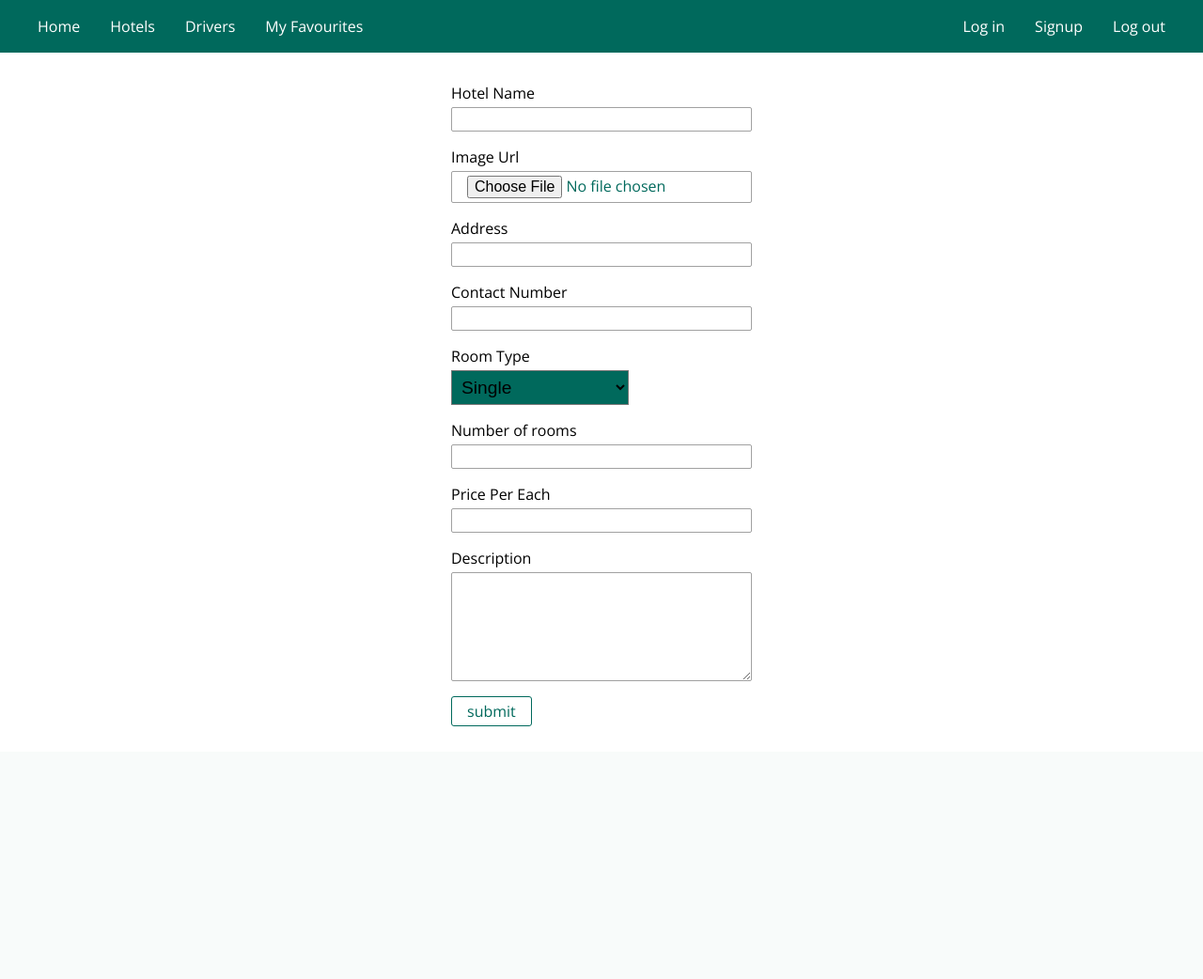
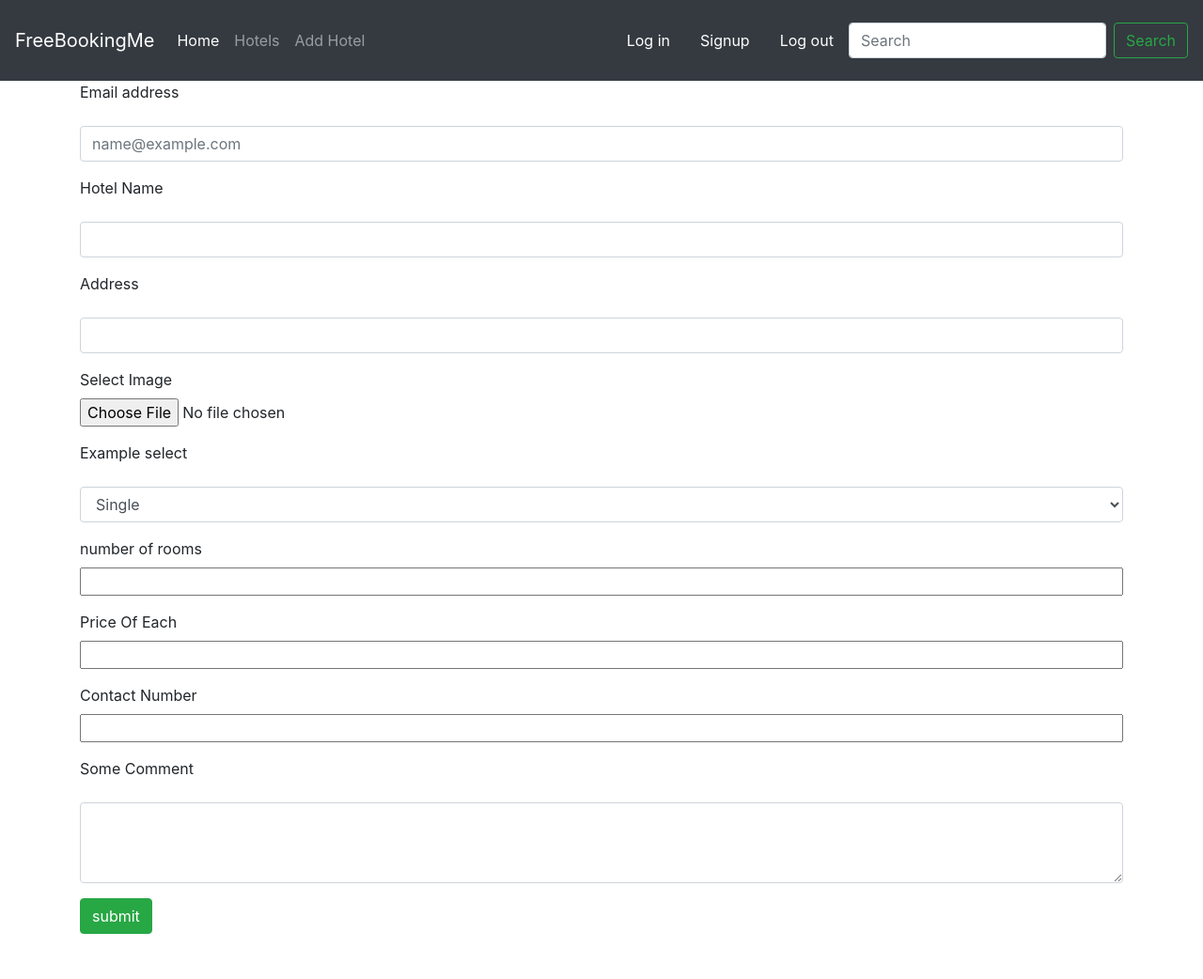
Before and after one commit to Anuradha4dm/hotel-reservation-application, a PHP site: page /views/admin/add-hotel.php in a window 1280 px wide. Shown: the whole page at 94% size. Before the commit the page ends 773 px from the top, so only its background shows below. Run offline with PHP 8.4, Linux system fonts and the light colour scheme.

Commit message:
add authentication

```diff
--- a/php/add-hotel-handler.php
+++ b/php/add-hotel-handler.php
@@ -8,6 +8,7 @@ if (isset($_POST['submit'])) {
 
     $name = $_POST['name'];
     $address = $_POST['address'];
+    $email=$_POST['email'];
     $contactNumber = $_POST['contact-number'];
     $roomType = $_POST['room-type'];
     $price = $_POST['price'];
@@ -20,7 +21,7 @@ if (isset($_POST['submit'])) {
 }
 
 #add new hotel into the hotel table
-$sql = "insert into hotel(hotelName,imageUrl,address,contactNumber,description) values('$name','$saveImage','$address','$contactNumber','$description')";
+$sql = "insert into hotel(hotelName,imageUrl,address,contactNumber,description,email) values('$name','$saveImage','$address','$contactNumber','$description','$email')";
 $result = mysqli_query($conn, $sql);
 
 getError($result, 'New hotel is added');
@@ -62,7 +63,7 @@ function getError($result, $msg)
         echo "console.log('$msg');";
         echo "</script>";
 
-        header("location: /views/main/index.php");
+        header("location: /");
     } else {
         die("connection faild " . mysqli_error($conn));
     }
--- a/php/getSpecificProduct.php
+++ b/php/getSpecificProduct.php
@@ -26,10 +26,10 @@ if ($conn) {
 
 if(isset($_GET['submit'])){
 
-    $id=$_GET['id'];
+    $getId=$_GET['hotelId'];
 }
 
-$getId= explode('.',$id)[1] ;
+
 
 
 //class which get the hotel_available table
--- a/views/admin/add-hotel.php
+++ b/views/admin/add-hotel.php
@@ -16,60 +16,70 @@ include('../includes/head.php');
     include('../../php/connection.php');
     ?>
 
-
-
-    <main>
-        <form class="hotel-add-form" action="../../php/add-hotel-handler.php" method="POST" enctype="multipart/form-data" >
-            <div class="form-control">
-                <label for="name">Hotel Name</label>
-                <input type="text" name="name" id="name" >
-            </div>
-            <div class="form-control">
-                <label for="imageUrl">Image Url</label>
-                <input class="btn" type="file" name="imageUrl" id="imageUrl" >
-            </div>
-            <div class="form-control">
-                <label for="address">Address</label>
-                <input type="text" name="address" id="address" >
-            </div>
-            <div class="form-control">
-                <label for="contact-number">Contact Number</label>
-                <input type="text" name="contact-number" id="contact-number" >
+    <div class="container  mb-5">
+        <form class="form-group" action="../../php/add-hotel-handler.php" method="POST" enctype="multipart/form-data">
+            <div>
+                <label for="emal">Email address</label>
+                <input type="email" name="email" class="form-control" id="email" placeholder="name@example.com">
             </div>
 
-            <div class="form-control">
-                <label  for="room-type">Room Type</label>
-                <select class="room-type" name="room-type" id="">
+            <div>
+                <label for="hotelname">Hotel Name</label>
+                <input type="text" class="form-control" id="hotelname" name="name">
+            </div>
 
+            <div>
+                <label for="address">Address</label>
+                <input type="text" class="form-control" id="address" name="address">
+            </div>
+
+            <div class="form-group">
+                <label for="image">Select Image</label>
+                <input type="file" class="form-control-file" id="image" name="imageUrl">
+            </div>
+
+            <div class="form-group">
+                <label for="type">Example select</label>
+                <select class="form-control" id="type" name="room-type">
                     <option value="single">Single</option>
                     <option value="double">Double</option>
                     <option value="triple">Triple</option>
                     <option value="quad">Quad</option>
 
                 </select>
-
+            </div>
+            <div class="form-group">
+                <label for="qty">number of rooms</label>
+                <input type="number" class="form-control-file" id="qty" name="quatity">
             </div>
 
-            <div class="form-control">
-                <label for="quatity">Number of rooms</label>
-                <input type="number" name="quatity" id="quatity" step="0.01">
+            <div class="form-group">
+                <label for="price">Price Of Each</label>
+                <input type="number" class="form-control-file" id="price" name="price" step="0.01">
+            </div>
+            <div class="form-group">
+                <label for="contact">Contact Number</label>
+                <input type="number" class="form-control-file" id="contact" name="contact-number">
             </div>
 
-            <div class="form-control">
-                <label for="price">Price Per Each</label>
-                <input type="number" name="price" id="price" step="0.01">
-            </div>
-            <div class="form-control">
-                <label for="description">Description</label>
-                <textarea name="description" id="description" rows="5"></textarea>
+            <div class="form-group">
+                <label for="exampleFormControlTextarea1">Some Comment</label>
+                <textarea class="form-control" name="description" id="exampleFormControlTextarea1" rows="3"></textarea>
             </div>
 
-            <input type="hidden" value="<%= product._id %>" name="productId">
+            <div class="form-group">
+            <button class="btn btn-success" type="submit" name="submit">submit</button>
+            </div>
+        </form>
 
 
-            <button class="btn" type="submit" name="submit">submit</button>
-        </form>
-    </main>
+
+
+    </div>
+
+
+
+
 
 </body>
 
--- a/views/includes/head.php
+++ b/views/includes/head.php
@@ -7,3 +7,9 @@
     <meta http-equiv="X-UA-Compatible" content="ie=edge">
     <title>page</title>
     <link rel="stylesheet"  type="text/css" href="../../css/main.css">
+
+    <link rel="stylesheet" href="https://stackpath.bootstrapcdn.com/bootstrap/4.4.1/css/bootstrap.min.css" integrity="sha384-Vkoo8x4CGsO3+Hhxv8T/Q5PaXtkKtu6ug5TOeNV6gBiFeWPGFN9MuhOf23Q9Ifjh" crossorigin="anonymous">
+
+    <script src="https://code.jquery.com/jquery-3.4.1.slim.min.js" integrity="sha384-J6qa4849blE2+poT4WnyKhv5vZF5SrPo0iEjwBvKU7imGFAV0wwj1yYfoRSJoZ+n" crossorigin="anonymous"></script>
+<script src="https://cdn.jsdelivr.net/npm/popper.js@1.16.0/dist/umd/popper.min.js" integrity="sha384-Q6E9RHvbIyZFJoft+2mJbHaEWldlvI9IOYy5n3zV9zzTtmI3UksdQRVvoxMfooAo" crossorigin="anonymous"></script>
+<script src="https://stackpath.bootstrapcdn.com/bootstrap/4.4.1/js/bootstrap.min.js" integrity="sha384-wfSDF2E50Y2D1uUdj0O3uMBJnjuUD4Ih7YwaYd1iqfktj0Uod8GCExl3Og8ifwB6" crossorigin="anonymous"></script>
--- a/views/includes/navigation.php
+++ b/views/includes/navigation.php
@@ -1,44 +1,46 @@
-<div class="backdrop"></div>
-<header class="main-header">
-    <button id="side-menu-toggle">Menu</button>
-    <nav class="main-header__nav">
-        <ul class="main-header__item-list">
-            <li class="main-header__item">
-                <a class="" href="/views/main/index.php">Home</a>
+<nav class="navbar navbar-expand-lg navbar-dark bg-dark">
+    <a class="navbar-brand" href="#">FreeBookingMe</a>
+    <button class="navbar-toggler" type="button" data-toggle="collapse" data-target="#navbarSupportedContent" aria-controls="navbarSupportedContent" aria-expanded="false" aria-label="Toggle navigation">
+        <span class="navbar-toggler-icon"></span>
+    </button>
+
+    <div class="collapse navbar-collapse" id="navbarSupportedContent">
+        <ul class="navbar-nav mr-auto">
+            <li class="nav-item active">
+                <a class="nav-link" href="/">Home <span class="sr-only">(current)</span></a>
             </li>
-            <li class="main-header__item">
-                <a class="" href="/views/main/index.php">Hotels</a>
-            </li>
-            <li class="main-header__item">
-                <a class="" href="/cart">Drivers</a>
-            </li>
-            <li class="main-header__item">
-                <a class="" href="/orders">My Favourites</a>
+            <li class="nav-item">
+                <a class="nav-link" href="/">Hotels</a>
             </li>
 
+            <li class="nav-item">
+                <a class="nav-link " href="/views/admin/add-hotel.php">Add Hotel</a>
+            </li>
+        </ul>
+
+        <ul class="nav-item main-header__item-list">
+
+        <li class="nav-item  main-header__item">
+            <a href="/views/authentication/login.php">Log in</a>
+        </li>
+        <li class="nav-item main-header__item">
+            <a class="" href="/views/authentication/signup.php">Signup</a>
+        </li>
+
+        <li class="nav-item main-header__item">
+            <a href="/log-out">Log out</a>
+        </li>
+    </ul>
 
 
-
-        </ul>
-        <ul class="main-header__item-list">
-
-            <li class="main-header__item">
-                <a href="/log-in">Log in</a>
-            </li>
-            <li class="main-header__item">
-                <a class="" href="/signup">Signup</a>
-            </li>
-
-
-
-            <li class="main-header__item">
-                <a href="/log-out">Log out</a>
-            </li>
+        <form class="form-inline my-2 my-lg-0">
+            <input class="form-control mr-sm-2" type="search" placeholder="Search" aria-label="Search">
+            <button class="btn btn-outline-success my-2 my-sm-0" type="submit">Search</button>
+        </form>
+    </div>
 
 
 
 
 
-        </ul>
-    </nav>
-</header>
+</nav>
```
Also changed, not shown: index.php (added, +61 -0 lines), php/log-in-handler.php (added, +29 -0 lines), php/sign-up.php (added, +44 -0 lines), views/authentication/login.php (added, +49 -0 lines), views/authentication/signup.php (added, +55 -0 lines), views/main/details.php (+23 -22 lines), views/main/index.php (deleted, +0 -51 lines).
